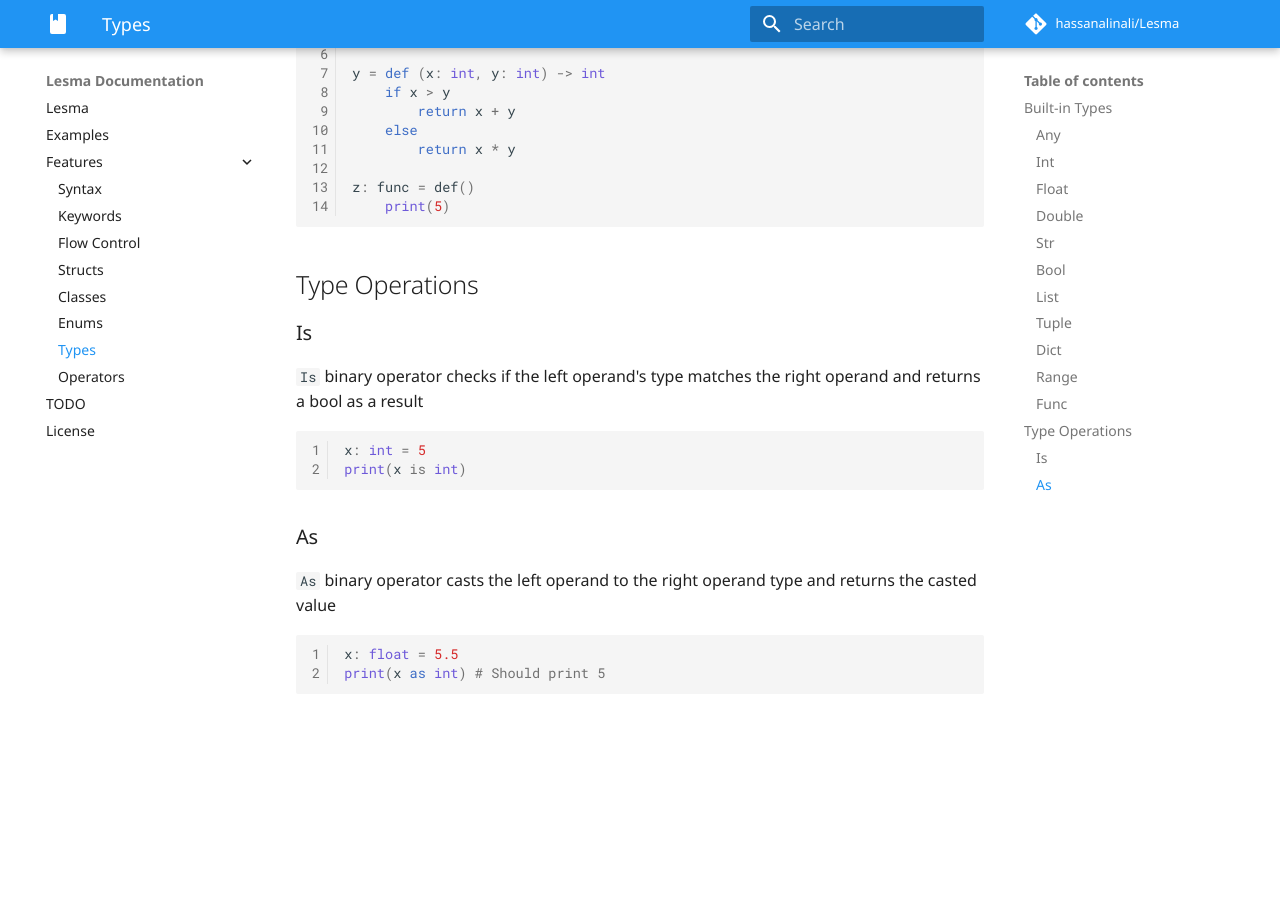
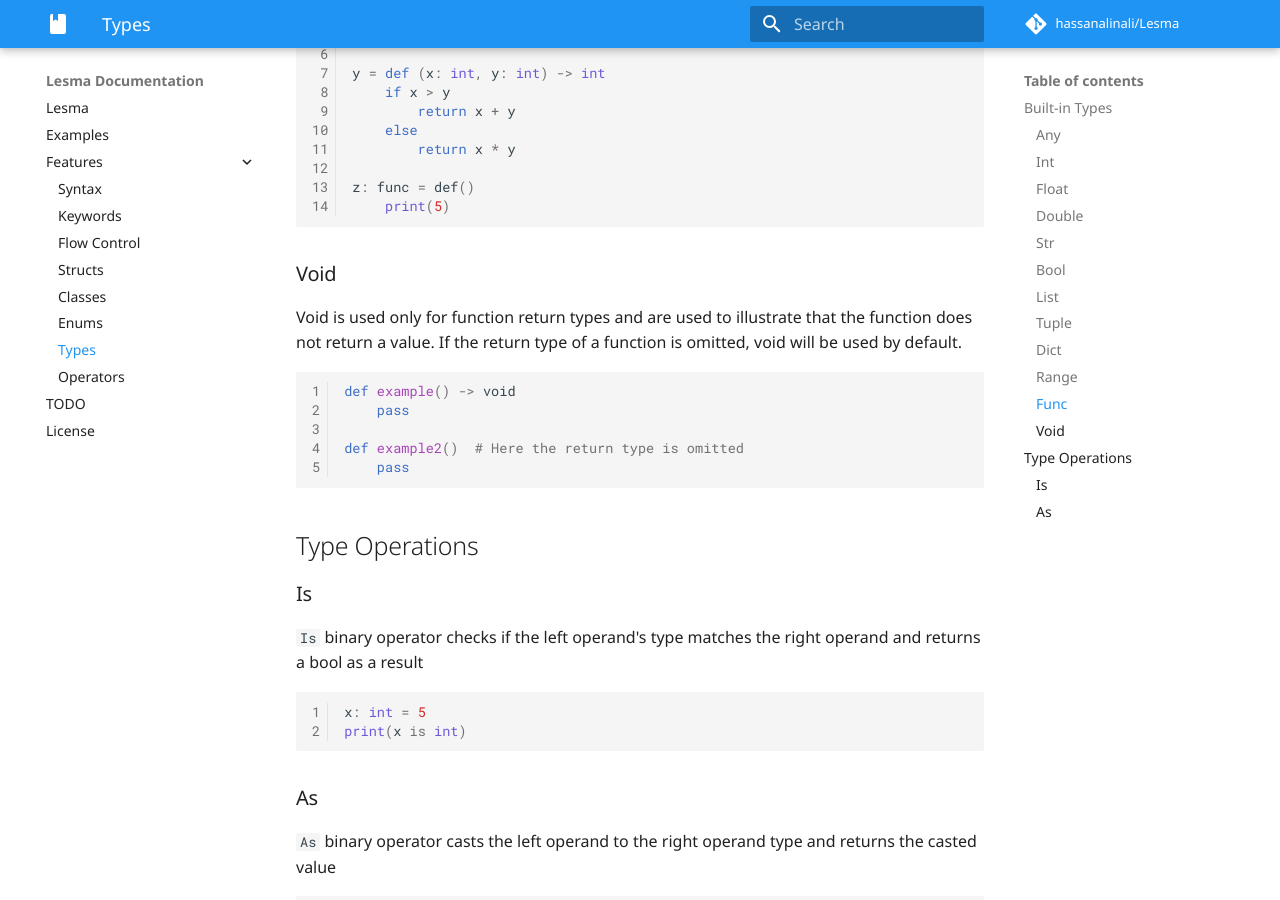
Before and after one commit to alinalihassan/pyLesma, an MkDocs documentation site: the page built from docs/features/types.md, in a window 1280 px wide and 900 px high, scrolled down 3321 px. Built offline with MkDocs 1.6.1 and Material for MkDocs 9.7.7, drawn with Linux system fonts in a browser that asks for light colours; comment, search, counter and statistics services are not loaded; before the commit the page ends 4039 px from its top, so only the background shows below that.

````diff
--- a/docs/features/types.md
+++ b/docs/features/types.md
@@ -132,6 +132,18 @@ z: func = def()
     print(5)
 ```
 
+### Void
+Void is used only for function return types and are used to illustrate that the function does not return a value. If the return type of a function is omitted, void will be used by default.
+
+```py
+def example() -> void
+	pass
+
+def example2()	# Here the return type is omitted
+	pass
+
+```
+
 ## Type Operations
 
 ### Is
````
Also changed, not shown: docs/TODO.md (+2 -2 lines), 2 other files.
